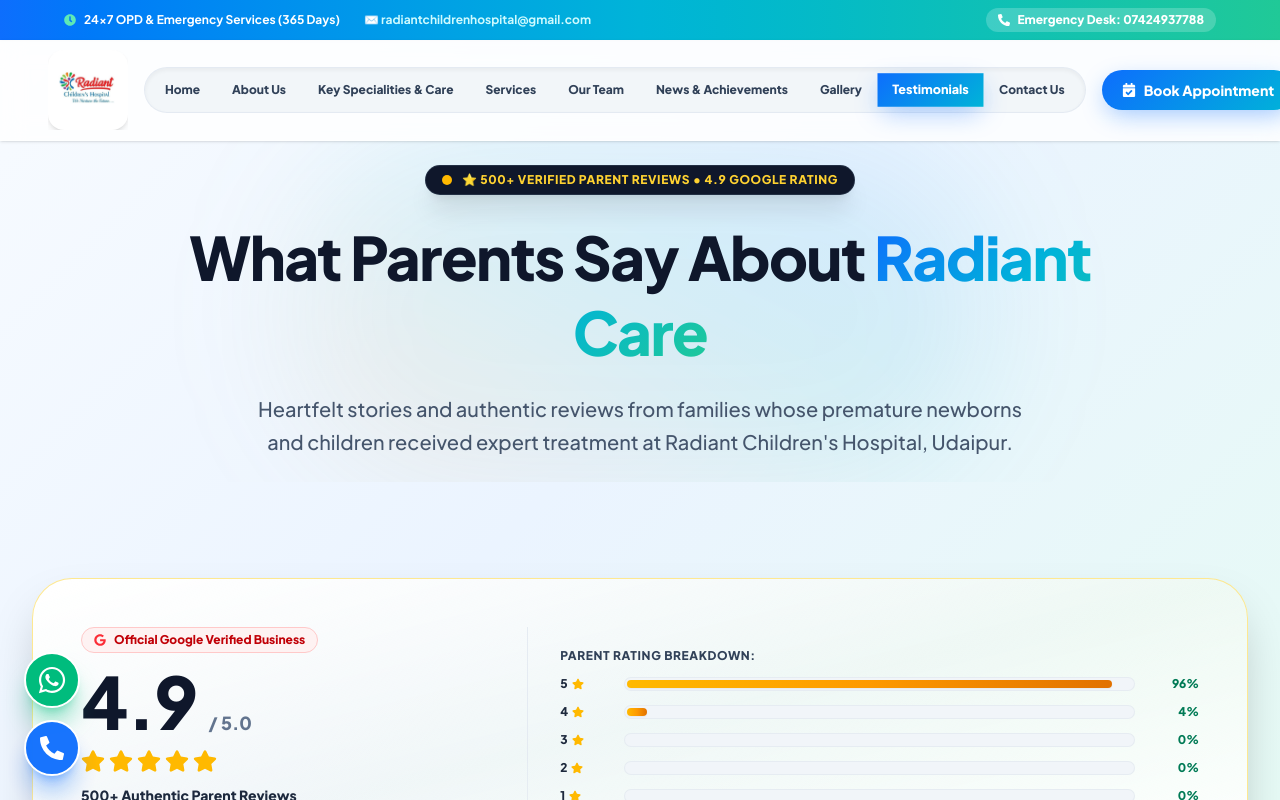
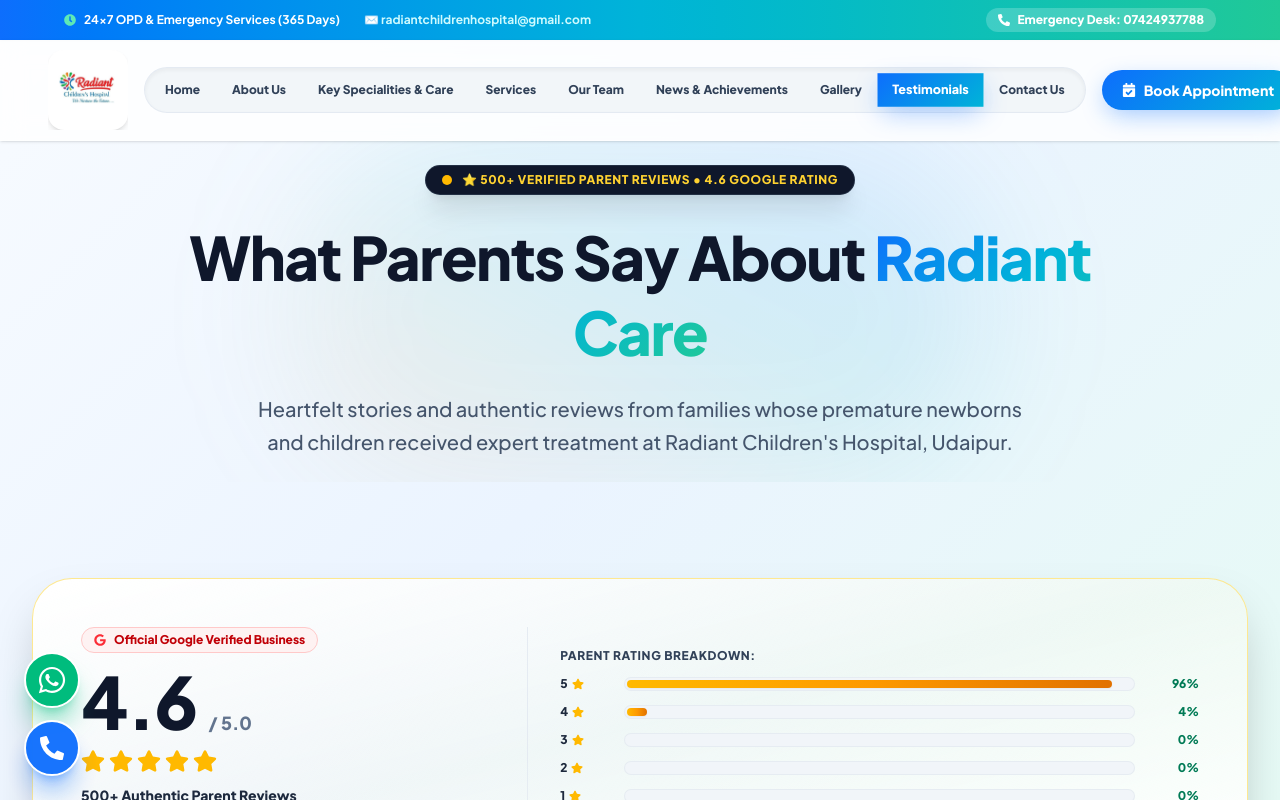
Before and after one commit to Eshbanoliver/Radiance-children-hospital, a React (Vite) app: page /testimonials in a window 1280 px wide. Shown: the top 800 px of the page. Built offline with nearby package versions, Linux system fonts and the light colour scheme.

Commit message:
updated files

```diff
--- a/src/pages/TestimonialsPage.tsx
+++ b/src/pages/TestimonialsPage.tsx
@@ -75,7 +75,7 @@
               <span className="animate-ping absolute inline-flex h-full w-full rounded-full bg-amber-400 opacity-75" />
               <span className="relative inline-flex rounded-full h-2.5 w-2.5 bg-amber-400" />
             </span>
-            <span className="text-amber-300 uppercase tracking-wider font-black">⭐ 500+ VERIFIED PARENT REVIEWS • 4.9 GOOGLE RATING</span>
+            <span className="text-amber-300 uppercase tracking-wider font-black">⭐ 500+ VERIFIED PARENT REVIEWS • 4.6 GOOGLE RATING</span>
           </motion.div>
 
           <motion.h1
@@ -112,7 +112,7 @@
                 </div>
 
                 <div className="flex items-baseline justify-center lg:justify-start gap-3">
-                  <span className="text-5xl sm:text-7xl font-black text-slate-900 tracking-tight">4.9</span>
+                  <span className="text-5xl sm:text-7xl font-black text-slate-900 tracking-tight">4.6</span>
                   <span className="text-lg font-black text-slate-500">/ 5.0</span>
                 </div>
 
```
